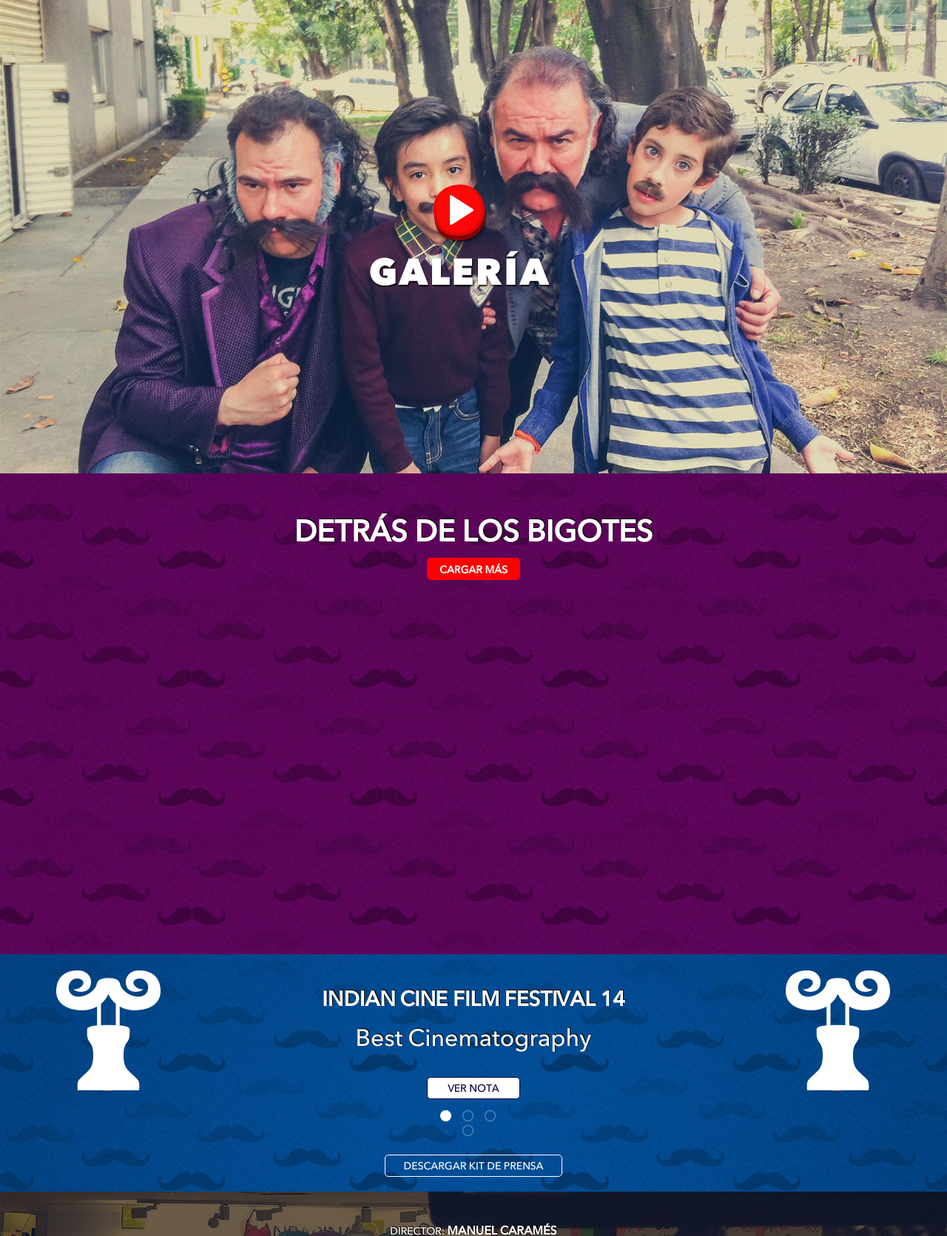
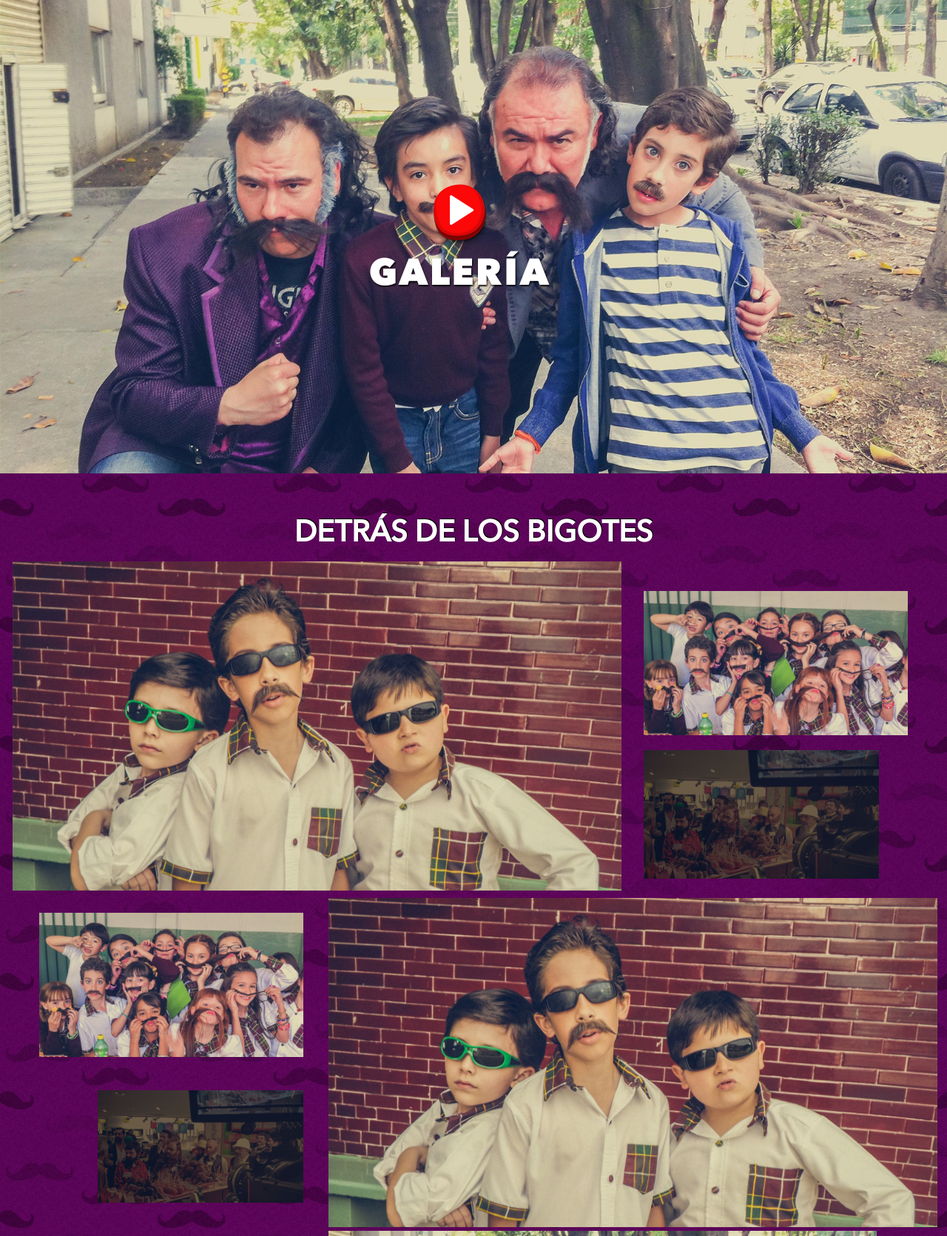
Before and after one commit to linkvilory/www.pormisbigotes.com.mx, a PHP site: page /inicio.html in a window 1280 px wide. Shown: the part 4829-6500 px from the top of the page at 74% size. Run offline with PHP 8.4, Linux system fonts and the light colour scheme.

Commit message:
Solo faltan dos secciones
A estas dos secciones les falta contenido que en unos momentos se me
proporcionarán

```diff
--- a/inicio.html
+++ b/inicio.html
@@ -155,12 +155,65 @@
 	</section>
 	<section id="seccionDetras" class="seccionDetras">
 		<h1>DETRÁS DE LOS BIGOTES</h1>
+
+		<div class="row">
+
+			<div class="col-md-12">
+
+				<div class="bloqueImagen col-md-8">
+					<img class="img-responsive img100 imgGalUno" src="recursos/images/galeria/1.jpg"/>
+				</div>
+
+				<div class="bloqueImagen col-md-4">
+					<img class="img-responsive img90 imgGalDos" src="recursos/images/galeria/2.jpg"/>
+					<img class="img-responsive img80 imgGalTres" src="recursos/images/galeria/3.jpg"/>
+				</div>
+
+			</div>
+
+		</div>
+
+		<div class="row">
+
+			<div class="col-md-12">
+
+				<div class="bloqueImagen col-md-4">
+					<img class="img-responsive img90 imgGalCuatro" src="recursos/images/galeria/2.jpg"/>
+					<img class="img-responsive img70 imgGalCinco" src="recursos/images/galeria/3.jpg"/>
+					<img class="img-responsive img90 imgGalSeis" src="recursos/images/galeria/5.jpg"/>
+				</div>
+
+				<div class="bloqueImagen col-md-8">
+					<img class="img-responsive img100 imgGalSiete" src="recursos/images/galeria/1.jpg"/>
+					<img class="img-responsive img90 imgGalOcho" src="recursos/images/galeria/4.jpg"/>
+				</div>
+
+			</div>
+
+		</div>
+
+
 		<div id="masDetras" class="botonMas">
 			<span>CARGAR MÁS</span>
 		</div>
 	</section>
 	<section id="seccionDetrasMore" class="seccionDetrasMore">
+		<div class="row">
 
+			<div class="col-md-12">
+
+				<div class="bloqueImagen col-md-8">
+					<img class="img-responsive img100 imgGalUno" src="recursos/images/galeria/1.jpg"/>
+				</div>
+
+				<div class="bloqueImagen col-md-4">
+					<img class="img-responsive img90 imgGalDos" src="recursos/images/galeria/2.jpg"/>
+					<img class="img-responsive img80 imgGalTres" src="recursos/images/galeria/3.jpg"/>
+				</div>
+
+			</div>
+
+		</div>
 	</section>
 	<section id="seccionPremios" class="seccionPremios">
 		<div class="col-md-12 premios-container">
@@ -255,7 +308,7 @@
 	</section>
 	<section id="seccionCreditos" class="seccionCreditos">
 		<div class="creditos-container">
-			<div class="creditos-container-inner col-md-12">
+			<div class="creditos-container-inner col-md-8 col-md-offset-2">
 				<table>
 					<tr>
 						<td>
--- a/recursos/css/main.css
+++ b/recursos/css/main.css
@@ -406,12 +406,14 @@ section {
   font-weight: bold;
   height: 30px;
   line-height: 32px;
-  margin: auto;
+  margin: 20px auto;
   text-align: center;
   text-transform: uppercase;
   width: 126px;
 }
-
+.botonMas:hover{
+  cursor: pointer;
+}
 .botonVerNota {
   background: none repeat scroll 0 0 white;
   border: 1px solid #000048;
@@ -425,7 +427,9 @@ section {
   text-transform: uppercase;
   width: 126px;
 }
-
+.botonVerNota:hover{
+  cursor:pointer;
+}
 .botonDescargarKit {
   background: none repeat scroll 0 0 transparent;
   border: 1px solid #fff;
@@ -439,7 +443,9 @@ section {
   text-transform: uppercase;
   width: 240px;
 }
-
+.botonDescargarKit:hover{
+  cursor:pointer;
+}
 .seccionBienvenida {
   background-image: url("images/bg/seccionUno.jpg");
   background-position: center center;
@@ -569,10 +575,15 @@ section {
 }
 
 .seccionConocelosMore {
+  background-image: url("images/bg/verde.jpg");
+  background-position: center center;
+  background-repeat: repeat;
+  background-size: auto;
+  max-height: 800px;
+  min-height: 350px;
+  height: 650px;
   width: 100%;
-  height: 650px;
-  background: #555;
-  display: none;
+  display:none;
 }
 
 .seccionGaleriaEstaticaParteDos {
@@ -624,6 +635,9 @@ section {
   top: -70px;
   left: -140px;
 }
+.galeria-container-inner .buttonGaleria:hover {
+  cursor:pointer;
+}
 
 .galeria-container-inner .buttonGaleria img {
   margin: auto;
@@ -634,9 +648,6 @@ section {
   background-position: center center;
   background-repeat: repeat;
   background-size: 100% auto;
-  max-height: 800px;
-  min-height: 350px;
-  height: 650px;
   width: 100%;
 }
 
@@ -649,14 +660,71 @@ section {
   text-shadow: 1px -1px #000;
 }
 
+.seccionDetras .img100, .seccionDetrasMore .img100{
+  width: 100%;
+  margin: 5px 2px;
+}
+.seccionDetras .img90, .seccionDetrasMore .img90{
+  width: 90%;
+  margin: 5px 2px;
+}
+.seccionDetras .img80, .seccionDetrasMore .img80{
+  width: 80%;
+  margin: 5px 2px;
+}
+.seccionDetras .img70, .seccionDetrasMore .img70{
+  width: 70%;
+  margin: 5px 2px;
+}
+.seccionDetras .img60, .seccionDetrasMore .img60{
+  width: 60%;
+  margin: 5px 2px;
+}
+.seccionDetras .img50, .seccionDetrasMore .img50{
+  width: 50%;
+  margin: 5px 2px;
+}
+.seccionDetras .img40, .seccionDetrasMore .img40{
+  width: 40%;
+  margin: 5px 2px;
+}
+.seccionDetras .img30, .seccionDetrasMore .img30{
+  width: 30%;
+  margin: 5px 2px;
+}
+.seccionDetras .img20, .seccionDetrasMore .img20{
+  width: 20%;
+  margin: 5px 2px;
+}
+
+.imgGalDos{
+  margin-top: 45px!important;
+}
+.imgGalTres{
+  margin-top: 20px!important;
+}
+
+.imgGalCuatro{
+  margin-left: auto !important;
+  padding-bottom: 20px !important;
+  padding-top: 20px !important;
+}
+.imgGalCinco{
+  margin-left: auto !important;
+  padding-bottom: 20px !important;
+  padding-top: 20px !important;
+}
+.imgGalSeis{
+  margin-left: auto !important;
+  padding-bottom: 20px !important;
+  padding-top: 20px !important;
+}
+
 .seccionDetrasMore {
   background-image: url("images/bg/seccionOnce.jpg");
   background-position: center center;
   background-repeat: repeat;
   background-size: 100% auto;
-  max-height: 800px;
-  min-height: 350px;
-  height: 650px;
   width: 100%;
   display: none;
 }
@@ -750,7 +818,7 @@ section {
 }
 
 .creditos-container-inner table p {
-  font-size: 14px;
+  font-size: 0.8em;
   font-weight: lighter;
   line-height: 25px;
   text-shadow: 1px -1px #000;
@@ -758,7 +826,6 @@ section {
 }
 
 .creditos-container-inner table p b {
-  font-size: 16px;
   font-weight: 900;
   line-height: 25px;
   text-shadow: 1px -1px #000;
--- a/recursos/js/main.js
+++ b/recursos/js/main.js
@@ -154,4 +154,14 @@ $(function(){
 	});
 
 
+	$("#masDetras").click(function(){
+		$("#masDetras").hide();
+		$("#seccionDetrasMore").show();
+	});
+
+	$("#masConocelos").click(function(){
+		$("#masConocelos").hide();
+		$("#seccionConocelosMore").show();
+	});
+
 });
```
